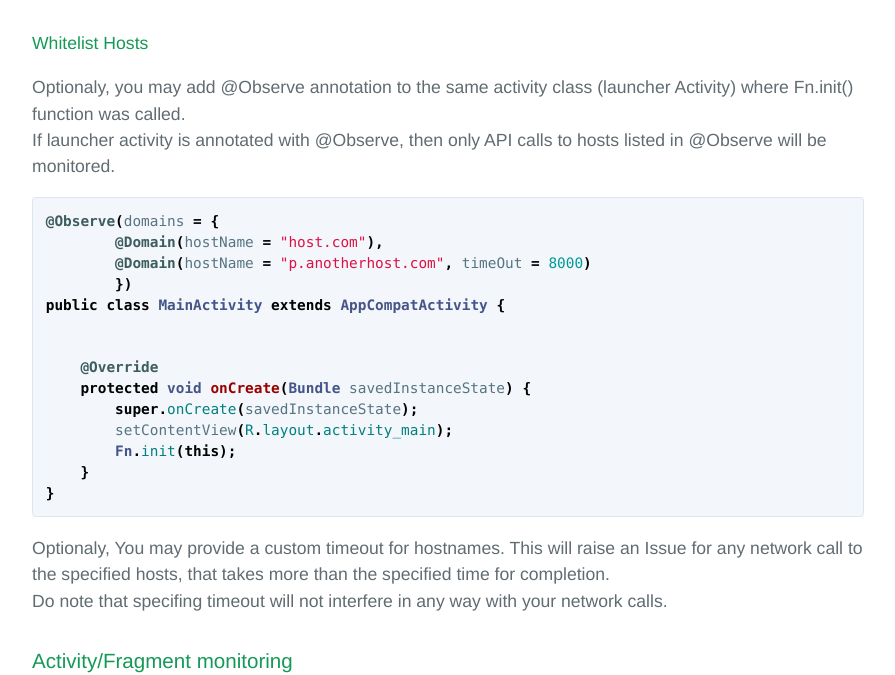
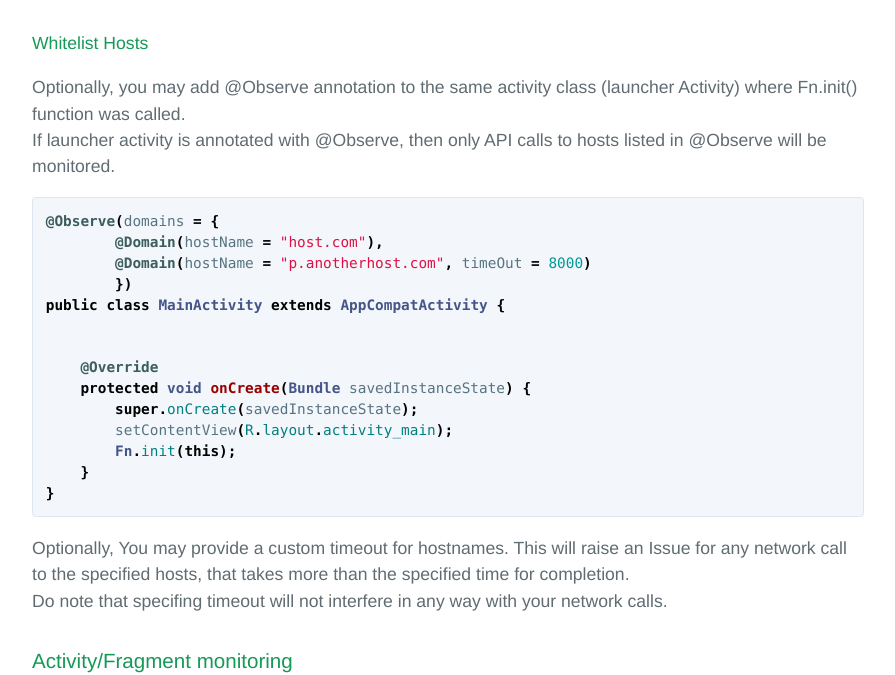
Before and after one commit to finotes/finotes.github.io, a Jekyll site: the page built from _posts/2018-01-19-android-java-docs.md, in a window 1280 px wide and 900 px high, scrolled down 3592 px. Shown: the part 183-858 px from the top of the window, without its empty margins (192-1087 px from the left). Built offline with Jekyll 4.4.1, drawn with Linux system fonts in a browser that asks for light colours; some web fonts are replaced; some of the changed text lies outside the part shown.

Commit message:
Update 2018-01-19-android-java-docs.md

````diff
--- a/_posts/2018-01-19-android-java-docs.md
+++ b/_posts/2018-01-19-android-java-docs.md
@@ -142,7 +142,7 @@ OkHttp3Client  client = new OkHttp3Client(builder).build();
 ```
 
 #### Whitelist Hosts
-Optionaly, you may add @Observe annotation to the same activity class (launcher Activity) where Fn.init() function was called.
+Optionally, you may add @Observe annotation to the same activity class (launcher Activity) where Fn.init() function was called.
 If launcher activity is annotated with @Observe, then only API calls to hosts listed in @Observe will be monitored.
 
 ```java
@@ -161,7 +161,7 @@ public class MainActivity extends AppCompatActivity {
     }
 }
 ```
-Optionaly, You may provide a custom timeout for hostnames. This will raise an Issue for any network call to the specified hosts, that takes more than the specified time for completion.
+Optionally, You may provide a custom timeout for hostnames. This will raise an Issue for any network call to the specified hosts, that takes more than the specified time for completion.
 Do note that specifing timeout will not interfere in any way with your network calls.
 
 
@@ -215,7 +215,7 @@ Activity Trail
 
 ### Memory monitoring
 
-Optionaly, You may extend your Application class from ObservableApplication. This will report any app level memory issues that may arise in your application.
+Optionally, You may extend your Application class from ObservableApplication. This will report any app level memory issues that may arise in your application.
 
 ```java
 public class BlogApplication extends Application {
````
